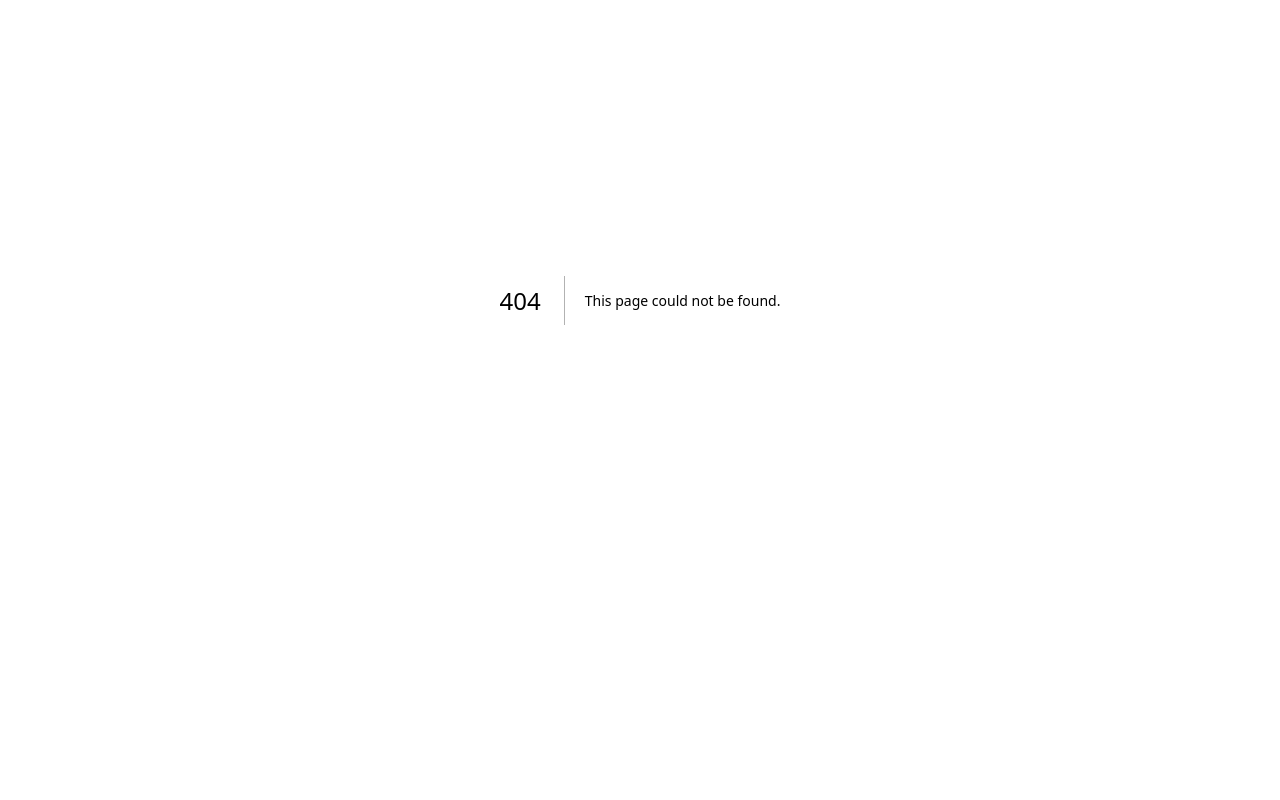
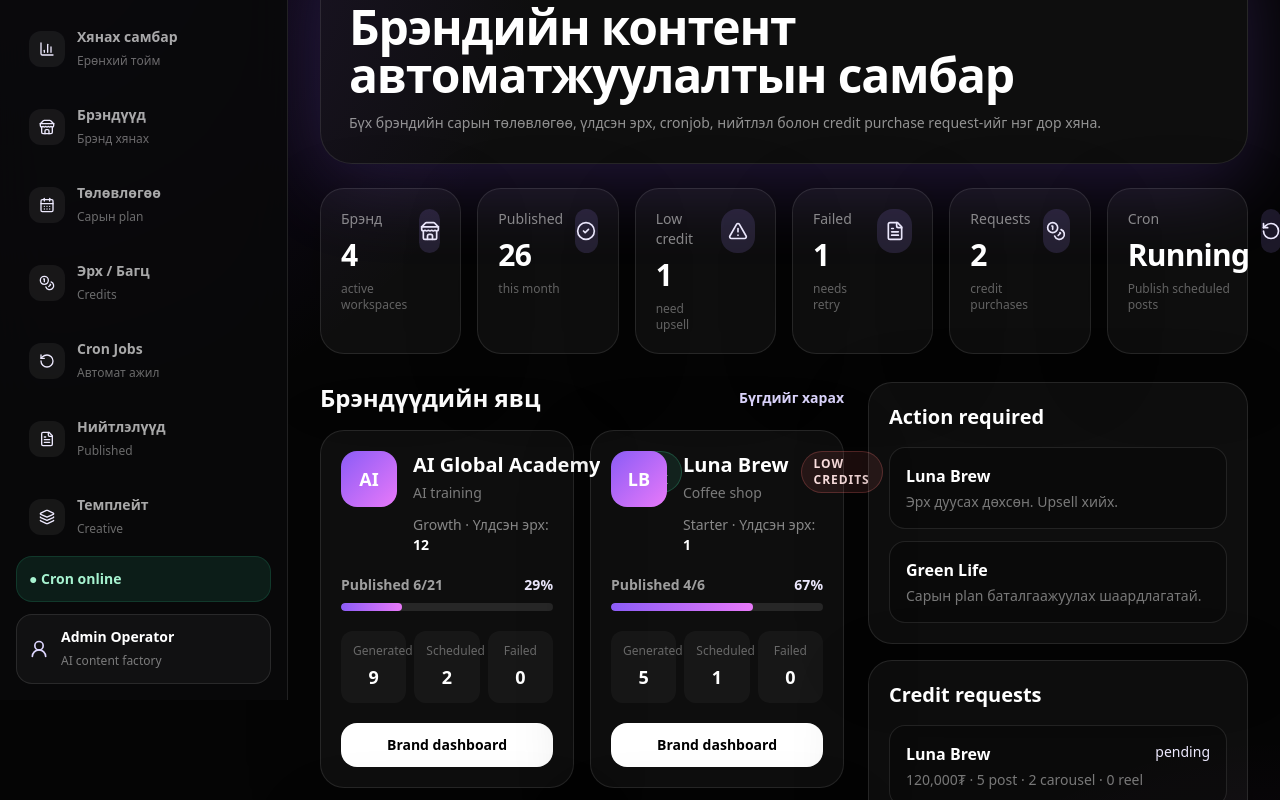
Before and after one commit to aimongoliatushig-cloud/agenticforce-nymka-version, a Next.js app: page /admin in a window 1280 px wide. Before the commit this address had no page. Shown: the part 100-900 px from the top of the page. Before the commit the page ends 800 px from the top, so only its background shows below. Built offline with nearby package versions, Linux system fonts and the light colour scheme.

Commit message:
Add admin dashboard

```diff
--- /dev/null
+++ b/app/admin/page.tsx
@@ -0,0 +1,46 @@
+import { AlertTriangle, Bot, CheckCircle2, Coins, FileText, RotateCcw, Store } from "lucide-react";
+import { AdminShell } from "@/components/layout/AdminShell";
+import { MetricCard } from "@/components/ui/MetricCard";
+import { BrandCard } from "@/components/brand/BrandCard";
+import { brands, creditRequests, cronRuns } from "@/lib/mock-data";
+
+export default function AdminDashboardPage() {
+  const totalPublished = brands.reduce((sum, brand) => sum + brand.plan.published, 0);
+  const lowCredits = brands.filter((brand) => brand.health === "low-credits").length;
+  const failed = brands.reduce((sum, brand) => sum + brand.plan.failed, 0);
+  const runningCron = cronRuns.find((run) => run.status === "running");
+
+  return (
+    <AdminShell>
+      <main className="mx-auto max-w-[1600px] px-4 py-8 sm:px-6 lg:px-8">
+        <section className="overflow-hidden rounded-[2rem] border border-white/10 bg-white/[0.04] p-7 shadow-glow">
+          <div className="max-w-4xl">
+            <div className="inline-flex items-center gap-2 rounded-full border border-violet-300/20 bg-violet-400/10 px-3 py-1 text-xs font-black uppercase tracking-[0.16em] text-violet-100"><Bot className="h-3.5 w-3.5" /> Admin Control Center</div>
+            <h1 className="mt-4 text-4xl font-black tracking-tight sm:text-5xl">Брэндийн контент автоматжуулалтын самбар</h1>
+            <p className="mt-3 text-sm leading-6 text-white/55">Бүх брэндийн сарын төлөвлөгөө, үлдсэн эрх, cronjob, нийтлэл болон credit purchase request-ийг нэг дор хяна.</p>
+          </div>
+        </section>
+
+        <section className="mt-6 grid gap-4 sm:grid-cols-2 xl:grid-cols-6">
+          <MetricCard label="Брэнд" value={brands.length} detail="active workspaces" icon={<Store className="h-5 w-5" />} />
+          <MetricCard label="Published" value={totalPublished} detail="this month" icon={<CheckCircle2 className="h-5 w-5" />} />
+          <MetricCard label="Low credit" value={lowCredits} detail="need upsell" icon={<AlertTriangle className="h-5 w-5" />} />
+          <MetricCard label="Failed" value={failed} detail="needs retry" icon={<FileText className="h-5 w-5" />} />
+          <MetricCard label="Requests" value={creditRequests.length} detail="credit purchases" icon={<Coins className="h-5 w-5" />} />
+          <MetricCard label="Cron" value={runningCron ? "Running" : "OK"} detail={runningCron?.name || "all clear"} icon={<RotateCcw className="h-5 w-5" />} />
+        </section>
+
+        <section className="mt-7 grid gap-6 xl:grid-cols-[1fr_380px]">
+          <div>
+            <div className="mb-4 flex items-center justify-between"><h2 className="text-2xl font-black">Брэндүүдийн явц</h2><a href="/admin/brands" className="text-sm font-bold text-violet-200 hover:text-white">Бүгдийг харах</a></div>
+            <div className="grid gap-4 xl:grid-cols-2">{brands.map((brand) => <BrandCard key={brand.id} brand={brand} />)}</div>
+          </div>
+          <aside className="space-y-4">
+            <div className="card p-5"><h3 className="text-xl font-black">Action required</h3><div className="mt-4 space-y-3">{brands.filter((brand) => brand.health !== "on-track").map((brand) => <div key={brand.id} className="rounded-2xl border border-white/10 bg-black/25 p-4"><b>{brand.name}</b><p className="mt-1 text-sm text-white/45">{brand.health === "low-credits" ? "Эрх дуусах дөхсөн. Upsell хийх." : "Сарын plan баталгаажуулах шаардлагатай."}</p></div>)}</div></div>
+            <div className="card p-5"><h3 className="text-xl font-black">Credit requests</h3><div className="mt-4 space-y-3">{creditRequests.map((req) => <div key={req.id} className="rounded-2xl border border-white/10 bg-black/25 p-4"><div className="flex justify-between gap-3"><b>{req.brandName}</b><span className="text-sm text-violet-100">{req.status}</span></div><p className="mt-1 text-sm text-white/45">{req.amountMnt.toLocaleString()}₮ · {req.posts} post · {req.carousels} carousel · {req.reels} reel</p></div>)}</div></div>
+          </aside>
+        </section>
+      </main>
+    </AdminShell>
+  );
+}
```
